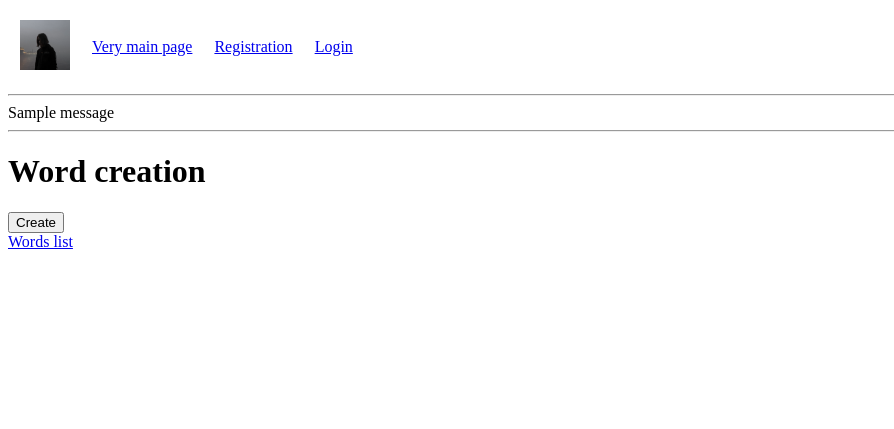
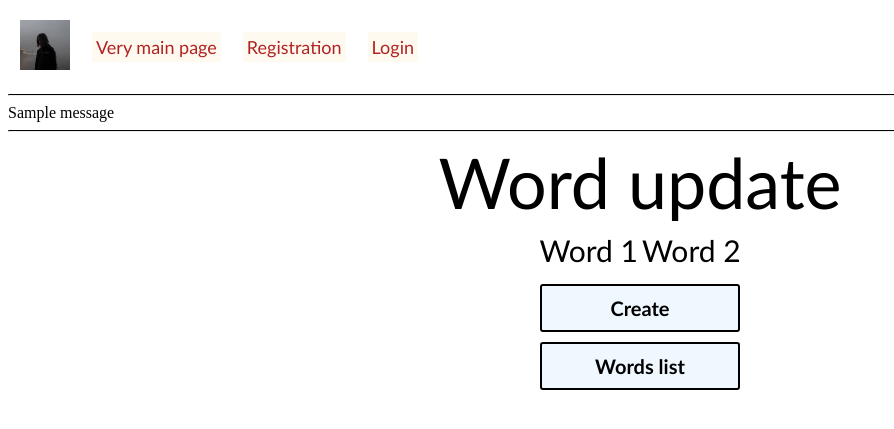
Before and after one commit to kokkinn/words-learn-helper-django, a Django app: template src/words/templates/words/word_form.html in a window 1280 px wide. Shown: the top 429 px of the page, without its empty margins (0-894 px from the left). Run offline with Django 3.2, Linux system fonts and the light colour scheme; the template is opened without the code that fills it, so the values that code supplies are empty; tables that the repository leaves empty hold one stand-in row (values such as "Sample post"); one stand-in notice (Sample message) is shown.

Commit message:
some css and html added

```diff
--- a/src/app/urls.py
+++ b/src/app/urls.py
@@ -33,4 +33,4 @@ urlpatterns = [
 
 if settings.typee == 'dev':
     urlpatterns += static(settings.MEDIA_URL, document_root=settings.MEDIA_ROOT)
-# urlpatterns += static(settings.STATIC_URL, document_root=settings.STATIC_ROOT)
+    urlpatterns += static(settings.STATIC_URL, document_root=settings.STATIC_ROOT)
--- a/src/templates/base.html
+++ b/src/templates/base.html
@@ -1,9 +1,12 @@
 <!DOCTYPE html>
-{% load static %}
 <html lang="en">
 <head>
+    {% load static %}
     <meta charset="UTF-8">
-    <title>Django Learn Helper</title>
+    <title>Learn Helper</title>
+    <link rel="stylesheet" type="text/css" href="{% static '/words/css/buttons.css' %}">
+    <link rel="stylesheet" type="text/css" href="{% static '/css/st.css' %}">
+
 </head>
 <body>
 
--- a/src/templates/messages.html
+++ b/src/templates/messages.html
@@ -1,8 +1,12 @@
+{% for field in form %}
+{{ field.errors }}
+{% endfor %}
 {% if messages %}
-    {% for message in messages %}
-        <div class="alert alert-{{ message.tags }}">
-            {{ message }}
-        </div>
-        <hr>
-    {% endfor %}
+{% for message in messages %}
+{{ message }}
+{% endfor %}
+{% else %}
 {% endif %}
+
+
+<hr>
--- a/src/templates/navbar.html
+++ b/src/templates/navbar.html
@@ -21,7 +21,4 @@
 
     </tr>
 </table>
-
-
-
 <hr>
--- a/src/words/forms.py
+++ b/src/words/forms.py
@@ -4,14 +4,12 @@ from django.forms import ModelForm, ModelMultipleChoiceField
 from .models import Word, GroupOfWords
 from django import forms
 
-# def correct_input_validator(string):
-#
 from .utils import word_is_list, normalize_word
 
 
 class WordForm(ModelForm):
-    word1 = forms.CharField(validators=[MinLengthValidator(1)])
-    word2 = forms.CharField(validators=[MinLengthValidator(1)])
+    word1 = forms.CharField(validators=[MinLengthValidator(1)], widget=forms.TextInput(attrs={'class': 'input_f_'}))
+    word2 = forms.CharField(validators=[MinLengthValidator(1)], widget=forms.TextInput(attrs={'class': 'input_f_'}))
     groups = ModelMultipleChoiceField(queryset=None, widget=forms.CheckboxSelectMultiple,
                                       required=False)  # we defined a qs in init method
 
--- /dev/null
+++ b/src/words/static/words/css/buttons.css
@@ -0,0 +1,142 @@
+
+    .next_prev_buttons {
+        background-color:aliceblue;
+        color:black;
+        padding-top: 10px;
+        padding-bottom: 10px;
+        border-radius:3px;
+        border-color:black;
+        border-style:solid;
+        cursor:pointer;
+        font-weight:bold;
+        font-size:20px;
+        transition: color 0.5s, opacity 1s;
+        margin-left: auto;
+        margin-right: auto;
+        margin-top: 10px;
+        margin-bottom: 10px;
+        display: block;
+        font-family: Optima;
+        text-decoration: none;
+        width: 200px;
+
+    }
+
+
+    .next_prev_buttons:hover {
+    color:firebrick;
+        opacity:2;
+    }
+
+    .next_prev_buttons:active {
+    color:green;
+    }
+
+    .input_ {
+
+    }
+
+    .label_{
+    font-family: Optima;
+    font-size: 30px;
+    line-height: 30px;
+    text-align: center;
+    margin-bottom: 10px;
+    margin-top: 1px;
+
+    }
+
+    .input_f_{
+    font-family: Optima;
+        background-color:aliceblue;
+        color:firebrick;
+        border-radius:3px;
+        cursor:text;
+        border-width: thin;
+        border-color:black;
+        border-style:solid;
+        text-align:left;
+        text-color:red;
+        font-size: 20px;
+        margin: 15px;
+        display: block;
+        height: 30px;
+
+
+    }
+
+    .td{
+        padding: 0px, 15px;
+    }
+
+#id_groups, #id_group {
+    font-family: Optima;
+    font-size: 20px;
+    line-height: 30px;
+    text-align: center;
+    color: firebrick;
+    margin-left: auto;
+    margin-right: auto;
+    width: 300px;
+    border-color:black;
+    border-style:solid;
+    margin-bottom: 30px;
+    cursor:pointer;
+     border-width: thin;
+    }
+
+.center{
+    margin-left: auto;
+    margin-right: auto;
+    column-gap: 30px;
+}
+
+hr{
+    border-top: 1px solid black;
+}
+
+td{
+    font-size: 18px;
+
+    font-family: Optima;
+
+}
+
+a{
+    color: firebrick;
+    text-decoration:none;
+    pointer:cursor;
+    background-color:floralwhite;
+    padding: 4px;
+
+
+}
+
+.table_list {
+    border:none;
+    border-collapse: collapse;
+
+}
+
+.table_list td {
+    border-left: 1px solid #000;
+    border-right: 1px solid #000;
+
+    padding: 5px;
+}
+
+.table_list th {
+    border-top: 1px solid #000;
+    padding-top: 10px;
+
+}
+
+.table_list th {
+    font-size: 20px;
+    padding-bottom: 10px;
+}
+
+.tt{
+    margin-top: 5px;
+    padding-bottom: 1px;
+}
--- a/src/words/templates/words/word_form.html
+++ b/src/words/templates/words/word_form.html
@@ -2,13 +2,84 @@
 
 {% block content %}
 
-<h1>Word creation</h1>
+<style>
+    .title_text {
+    font-family: Optima;
+    font-size: 70px;
+    line-height: 0px;
+    height: 0px;
+    font-weight: solid;
+    text-align: center;
+    margin: 50px;
+    }
+
+
+
+</style>
+<!--<style type="text/css">-->
+<!--  td {-->
+<!--    padding: 0px 200px;-->
+<!--  }-->
+<!--</style>-->
+
+{% if type == 'create' %}
+<p class="title_text">Word creation</p>
+{% else %}
+<p class="title_text">Word update</p>
+{% endif %}
 
 <form action="" method="POST">
     {% csrf_token %}
-    {{ form.as_p }}
-    <input type="submit" value="Create">
+
+    <table class="center">
+
+        <tr>
+            <td class="label_">Word 1</td>
+            <td class="label_">Word 2</td>
+        </tr>
+
+        <tr>
+            {% for field in form %}
+            <td>
+                {% if field.name != 'groups' %}
+                {{ field }}
+                {% endif %}
+            </td>
+            {% endfor %}
+        </tr>
+        <tr>
+
+            <td>
+
+            </td>
+
+        </tr>
+
+    </table>
+
+    {% for field in form %}
+    {% if field.name == 'groups' %}
+    <p class="label_">Groups</p>
+    {{ field }}
+    {% endif %}
+    {% endfor %}
+
+
+    <input class='next_prev_buttons' type="submit" value="Create">
+</form>
+<!--<style>-->
+<!--    .errorlist {-->
+<!--    color:red;}-->
+<!--</style>-->
+<!--<form ALIGN='center' action="" method="POST">-->
+<!--    {% csrf_token %}-->
+<!--    {{ form.as_p }}-->
+<!--    <input class='next_prev_buttons' type="submit" value="Create">-->
+<!--</form>-->
+
+
+<form action="{% url 'words:list' %}">
+    <input class='next_prev_buttons' type="submit" value="Words list">
 </form>
 
-<a href="{% url 'words:list' %}">Words list</a>
 {% endblock %}
```
Also changed, not shown: src/words/filters.py (+15 -2 lines), src/words/templates/words/home.html (+16 -8 lines), src/words/templates/words/list.html (+25 -8 lines), src/words/tests.py (+11 -3 lines), src/words/utils.py (+21 -4 lines), src/words/views/tests_views.py (+28 -22 lines), src/words/views/words_views.py (+10 -0 lines), src/static/css/st.css (added), src/words/static/words/baba.jpg (deleted), 1 other file.
